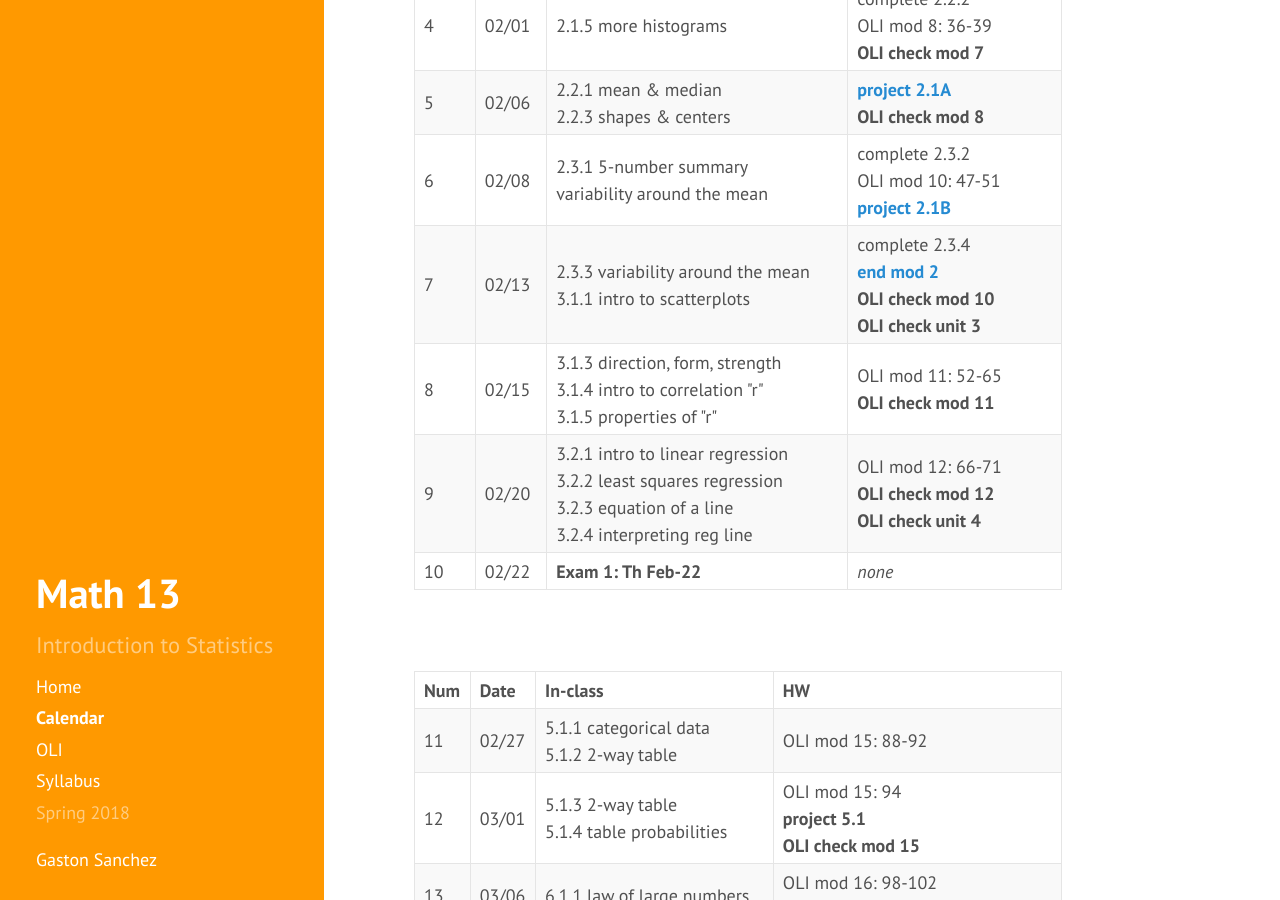
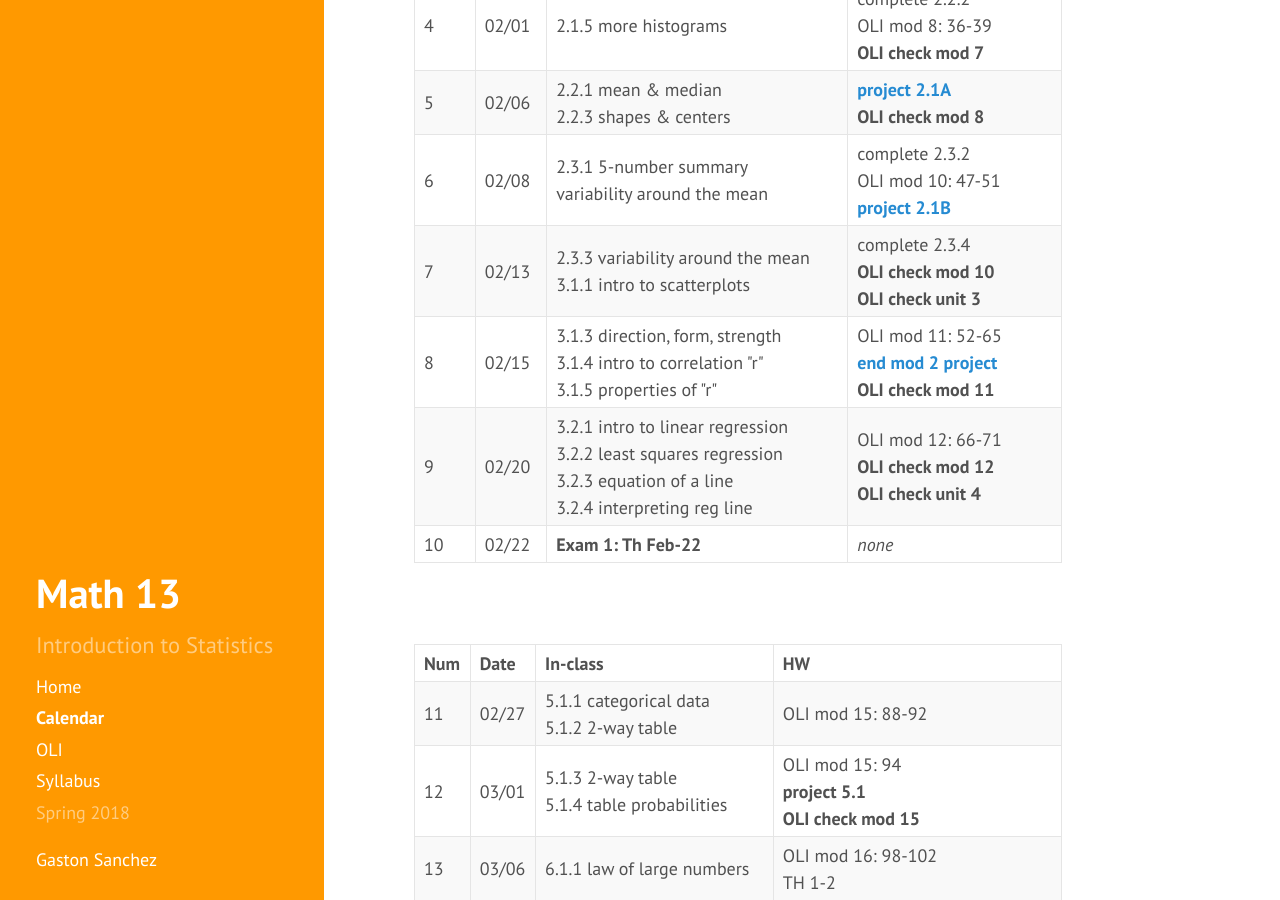
Before and after one commit to gastonstat/relic-math13, a Jekyll site: the page built from calendar.md, in a window 1280 px wide and 900 px high, scrolled down 477 px. Built offline with Jekyll 4.4.1, drawn with Linux system fonts in a browser that asks for light colours; nearby versions of some CDN libraries; some of the changed lines change nothing that is shown.

Commit message:
calendar: change due date for end mod 2

```diff
--- a/calendar.md
+++ b/calendar.md
@@ -66,7 +66,7 @@ Note: Checkpoints are due before the next day of classes from the day displayed
       <td>02/13</td>
       <td>2.3.3 variability around the mean<br>
           3.1.1 intro to scatterplots</td>
-      <td>complete 2.3.4<br><b><a href="../projects/project-end-module2.pdf">end mod 2</a></b><br>
+      <td>complete 2.3.4<br>
           <b>OLI check mod 10</b><br>
       	  <b>OLI check unit 3</b></td>
     </tr>
@@ -77,6 +77,7 @@ Note: Checkpoints are due before the next day of classes from the day displayed
           3.1.4 intro to correlation "r"<br>
           3.1.5 properties of "r"</td>
       <td>OLI mod 11: 52-65<br>
+          <b><a href="../projects/project-end-module2.pdf">end mod 2 project</a></b><br>
           <b>OLI check mod 11</b></td>
     </tr>
     <tr>
```
